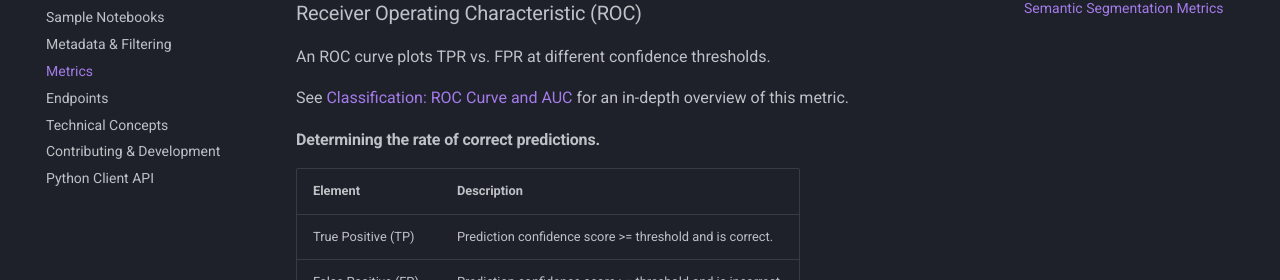
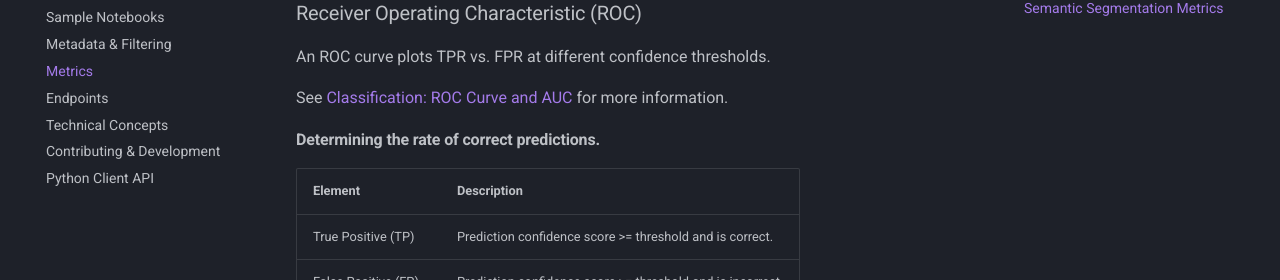
Before and after one commit to Striveworks/valor, an MkDocs documentation site: the page built from docs/metrics.md, in a window 1280 px wide and 900 px high, scrolled down 1800 px. Shown: the part 172-452 px from the top of the window. Built offline with MkDocs 1.6.1 and Material for MkDocs 9.7.7, drawn with Linux system fonts in a browser that asks for light colours; comment, search, counter and statistics services are not loaded.

Commit message:
last change

```diff
--- a/docs/metrics.md
+++ b/docs/metrics.md
@@ -41,7 +41,7 @@ If we're missing an important metric for your particular use case, please [write
 
 An ROC curve plots TPR vs. FPR at different confidence thresholds.
 
-See [Classification: ROC Curve and AUC](https://developers.google.com/machine-learning/crash-course/classification/roc-and-auc) for an in-depth overview of this metric.
+See [Classification: ROC Curve and AUC](https://developers.google.com/machine-learning/crash-course/classification/roc-and-auc) for more information.
 
 #### Determining the rate of correct predictions.
 
```
